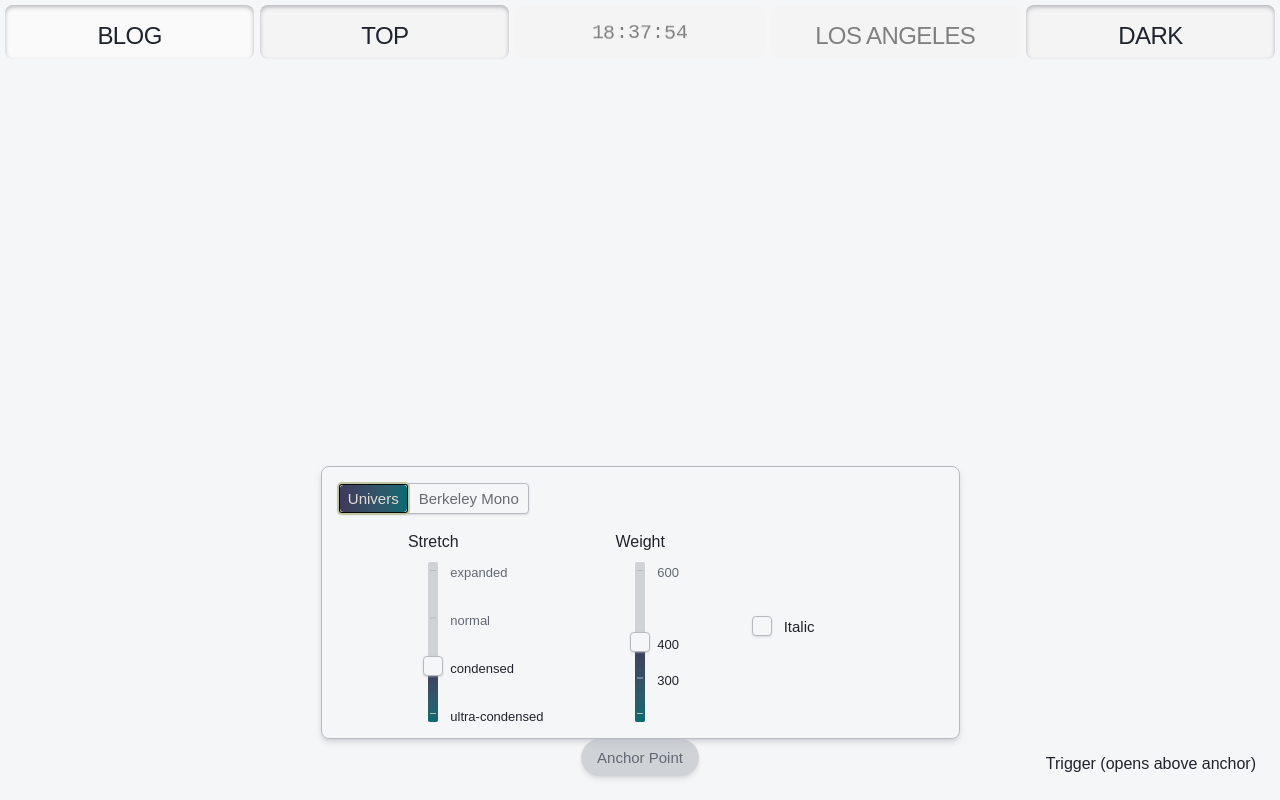
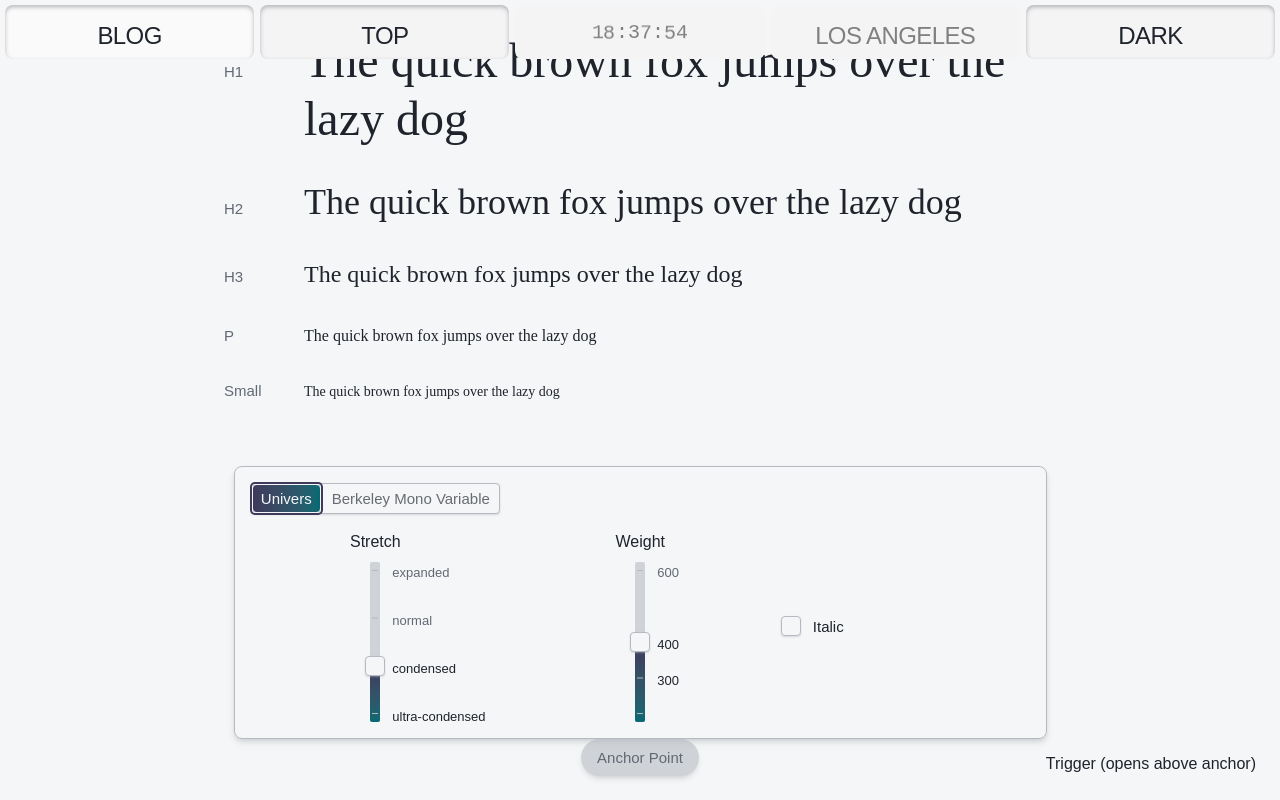
Before and after one commit to hugentobler/website, a SvelteKit app: page /typography/preview in a window 1280 px wide. Built offline with nearby package versions, Linux system fonts and the light colour scheme; a web font is replaced by a local one.

Commit message:
Add type scale

```diff
--- a/src/lib/components/SliderColumn.svelte
+++ /dev/null
@@ -1,51 +0,0 @@
-<script lang="ts">
-import { Slider } from "bits-ui";
-export let value: number;
-export let min: number;
-export let max: number;
-export let step: number;
-export let tickLabels: readonly (string | number)[] | undefined;
-export let sideLabels: readonly (string | number)[] | undefined;
-</script>
-
-<div class="h-60 justify-center flex">
-	<Slider.Root
-		type="single"
-		orientation="vertical"
-		bind:value={value}
-		min={min}
-		max={max}
-		step={step}
-		class="relative flex h-full touch-none select-none flex-col items-center"
-		trackPadding={3}
-	>
-		{#snippet children({ tickItems })}
-			<span class="bg-(--background) relative h-full w-2 cursor-pointer overflow-hidden rounded-full">
-				<Slider.Range class="bg-(--foreground) absolute w-full" />
-			</span>
-			<Slider.Thumb
-				index={0}
-				class="border-border-border bg-(--background) hover:border-dark-40 focus-visible:ring-foreground dark:bg-foreground dark:shadow-card data-active:border-dark-40 z-5 focus-visible:outline-hidden data-active:scale-[0.98] block size-[25px] cursor-pointer rounded-full border shadow-sm transition-colors focus-visible:ring-2 focus-visible:ring-offset-2 disabled:pointer-events-none disabled:opacity-50"
-			/>
-			{#each tickItems as { index, value: tickVal } (index)}
-				<Slider.Tick {index} class="dark:bg-background/20 bg-background z-1 h-2 w-[1px]" />
-				{#if tickLabels}
-					<Slider.TickLabel
-						{index}
-						class="text-muted-foreground data-bounded:text-foreground ml-5 text-sm font-medium leading-none"
-						position="right"
-					>
-						{tickLabels[tickVal] ?? tickVal}
-					</Slider.TickLabel>
-				{/if}
-			{/each}
-		{/snippet}
-	</Slider.Root>
-	{#if sideLabels}
-		<div class="flex flex-col justify-between h-60 py-1 ml-4">
-			{#each sideLabels as lbl}
-				<span class="type-sans-xs">{lbl}</span>
-			{/each}
-		</div>
-	{/if}
-</div>
--- a/src/lib/components/ui/Popover.svelte
+++ b/src/lib/components/ui/Popover.svelte
@@ -28,7 +28,7 @@
 <Popover.Root bind:open>
 	{#if trigger}
 		<Popover.Trigger
-			class="focus-visible:ring-muted inline-flex items-center justify-center focus-visible:ring-2 focus-visible:outline-none disabled:pointer-events-none disabled:opacity-50"
+			class="focus-visible:ring-accent focus-visible:ring-offset-background inline-flex items-center justify-center focus-visible:ring-2 focus-visible:ring-offset-1 focus-visible:outline-none disabled:pointer-events-none disabled:opacity-50"
 		>
 			{@render trigger()}
 		</Popover.Trigger>
--- a/src/lib/components/ui/Slider.svelte
+++ b/src/lib/components/ui/Slider.svelte
@@ -91,7 +91,7 @@
 					"hover:border-muted-foreground hover:bg-card",
 					"data-active:border-accent data-active:scale-[0.98]",
 					// Focus states
-					"focus-visible:ring-accent focus-visible:ring-offset-background focus-visible:ring-2 focus-visible:ring-offset-2 focus-visible:outline-none",
+					"focus-visible:ring-accent focus-visible:ring-offset-background focus-visible:ring-2 focus-visible:ring-offset-1 focus-visible:outline-none",
 					// Disabled state
 					"disabled:pointer-events-none disabled:opacity-50",
 					"data-disabled:pointer-events-none data-disabled:cursor-not-allowed"
--- a/src/lib/components/ui/ToggleGroup.svelte
+++ b/src/lib/components/ui/ToggleGroup.svelte
@@ -132,7 +132,7 @@
 				"text-sm leading-none transition-colors",
 				// Interactive states - text color changes based on state
 				"data-[state=off]:text-foreground/66",
-				"data-[state=on]:text-foreground data-[state=on]:invert",
+				"data-[state=on]:text-background",
 				// Cursor states
 				"cursor-alias",
 				// Active state animation
--- a/src/lib/typography/config.ts
+++ b/src/lib/typography/config.ts
@@ -3,7 +3,7 @@
 
 export const FONTS = {
 	UNI: "Univers",
-	BER: "Berkeley Mono",
+	BER: "Berkeley Mono Variable",
 };
 
 // Univers: map stretch -> allowed weights
--- /dev/null
+++ b/src/lib/typography/type-scale.ts
@@ -0,0 +1,42 @@
+// Type scale configuration for typography preview
+// Defines font size and line height for each typographic level
+
+export type TypeLevel = "h1" | "h2" | "h3" | "p" | "small";
+
+export type TypeScaleLevel = {
+	fontSize: number; // in pixels
+	lineHeight: number; // unitless multiplier
+};
+
+export type TypeScale = Record<TypeLevel, TypeScaleLevel>;
+
+// Default type scale values (starting points for tuning)
+export const DEFAULT_TYPE_SCALES: Record<"UNI" | "BER", TypeScale> = {
+	UNI: {
+		h1: { fontSize: 48, lineHeight: 1.2 },
+		h2: { fontSize: 36, lineHeight: 1.3 },
+		h3: { fontSize: 24, lineHeight: 1.4 },
+		p: { fontSize: 16, lineHeight: 1.5 },
+		small: { fontSize: 14, lineHeight: 1.5 },
+	},
+	BER: {
+		// Monospace typically needs tighter leading
+		h1: { fontSize: 48, lineHeight: 1.1 },
+		h2: { fontSize: 36, lineHeight: 1.2 },
+		h3: { fontSize: 24, lineHeight: 1.3 },
+		p: { fontSize: 16, lineHeight: 1.4 },
+		small: { fontSize: 14, lineHeight: 1.4 },
+	},
+};
+
+// Sample text for type specimens
+export const SAMPLE_TEXT = "The quick brown fox jumps over the lazy dog";
+
+// Labels for display
+export const TYPE_LEVEL_LABELS: Record<TypeLevel, string> = {
+	h1: "H1",
+	h2: "H2",
+	h3: "H3",
+	p: "P",
+	small: "Small",
+};
--- a/src/routes/typography/preview/+page.svelte
+++ b/src/routes/typography/preview/+page.svelte
@@ -11,9 +11,17 @@
 		UNI_STRETCH_WEIGHTS,
 		UNI_WEIGHTS,
 	} from "$lib/typography/config";
+	import {
+		DEFAULT_TYPE_SCALES,
+		SAMPLE_TEXT,
+		TYPE_LEVEL_LABELS,
+		type TypeLevel,
+		type TypeScale,
+	} from "$lib/typography/type-scale";
 
 	type FontKey = keyof typeof FONTS;
 	const fonts = Object.entries(FONTS) as [FontKey, string][];
+	const typeLevels: TypeLevel[] = ["h1", "h2", "h3", "p", "small"];
 
 	// Font toggle (allow empty)
 	let activeFont = $state<FontKey | "">("UNI");
@@ -49,7 +57,61 @@
 
 	// Custom anchor for popover
 	let anchorElement = $state<HTMLElement>();
+
+	// Type scale state (one for each font)
+	let uniTypeScale = $state<TypeScale>({ ...DEFAULT_TYPE_SCALES.UNI });
+	let berTypeScale = $state<TypeScale>({ ...DEFAULT_TYPE_SCALES.BER });
+
+	// Derived: active type scale based on selected font
+	const activeTypeScale = $derived(selectedFont === "UNI" ? uniTypeScale : berTypeScale);
+
+	// Derived: font variation settings for specimens
+	const fontVariationSettings = $derived(
+		selectedFont === "UNI"
+			? {
+					// For Univers, we use stretch and weight
+					// Note: Univers uses font-stretch CSS property, not wdth axis
+					fontFamily: FONTS.UNI,
+					fontStretch: activeStretch,
+					fontWeight: UniWeight,
+					fontStyle: UniItalic ? "italic" : "normal",
+					fontVariationSettings: undefined,
+				}
+			: {
+					// For Berkeley Mono, we use variable font axes
+					fontFamily: FONTS.BER,
+					fontStretch: undefined,
+					fontWeight: undefined,
+					fontStyle: undefined,
+					fontVariationSettings: `"wdth" ${BerWidth}, "wght" ${BerWeight}, "slnt" ${BerSlant}`,
+				}
+	);
 </script>
+
+<!-- Type Specimens Display -->
+<div class="container mx-auto max-w-4xl p-8">
+	<div class="space-y-8">
+		{#each typeLevels as level}
+			{@const scale = activeTypeScale[level]}
+			<div class="flex items-baseline gap-4">
+				<span class="text-muted-foreground w-16 shrink-0 text-sm font-medium">
+					{TYPE_LEVEL_LABELS[level]}
+				</span>
+				<p
+					style:font-size="{scale.fontSize}px"
+					style:line-height={scale.lineHeight}
+					style:font-family={fontVariationSettings.fontFamily}
+					style:font-stretch={fontVariationSettings.fontStretch}
+					style:font-weight={fontVariationSettings.fontWeight}
+					style:font-style={fontVariationSettings.fontStyle}
+					style:font-variation-settings={fontVariationSettings.fontVariationSettings}
+				>
+					{SAMPLE_TEXT}
+				</p>
+			</div>
+		{/each}
+	</div>
+</div>
 
 <!-- Anchor element at bottom center -->
 <div class="fixed bottom-6 left-1/2 z-40 -translate-x-1/2">
```
